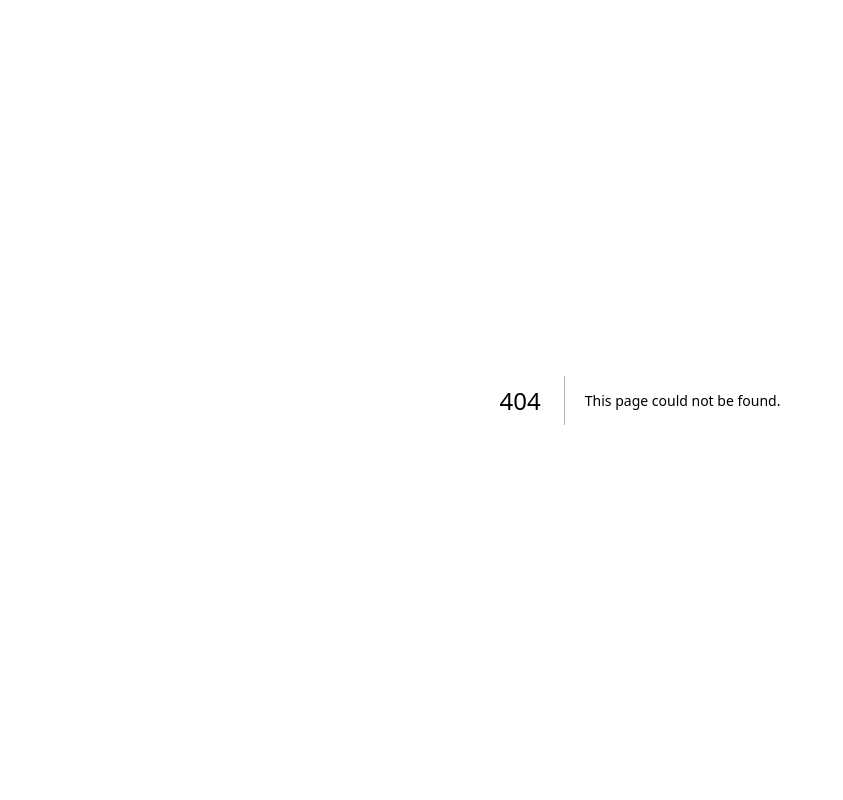
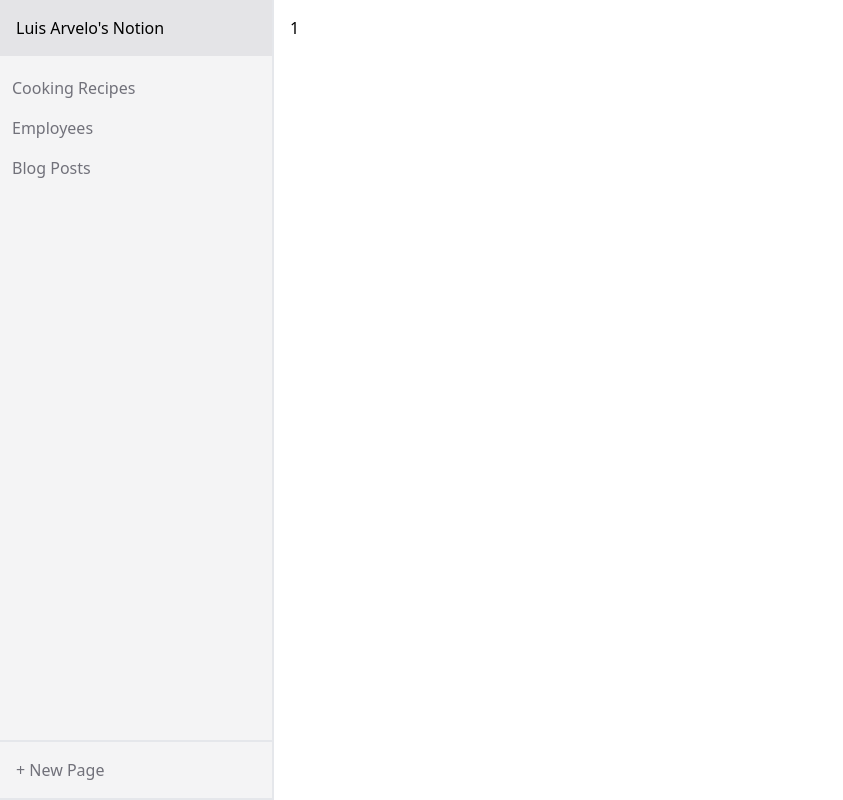
Before and after one commit to Delavalom/clone-notion-ai, a Next.js app: page /app/1/notes/1 in a window 1280 px wide. Before the commit this address had no page. Shown: the whole page, without its empty margins (0-843 px from the left). Built offline with nearby package versions, Linux system fonts and the light colour scheme.

Commit message:
(Layouts): add layouts components and styling

```diff
--- /dev/null
+++ b/src/components/Layouts/OverlayBg.tsx
@@ -0,0 +1,20 @@
+import { type FC } from "react";
+
+type Props = {
+  isOpen: boolean
+  onClick: () => void
+};
+
+export const OverlayBg: FC<Props> = ({isOpen, onClick}) => {
+
+  return (
+    <div
+      className={`fixed inset-0 z-20 bg-black bg-opacity-10 transition duration-200 ease-in-out dark:bg-opacity-50 ${
+        isOpen
+          ? "pointer-events-auto opacity-100"
+          : "pointer-events-none opacity-0"
+      }`}
+      onClick={onClick}
+    />
+  );
+};
--- /dev/null
+++ b/src/components/Layouts/index.tsx
@@ -0,0 +1,17 @@
+import { ReactNode, type FC } from "react";
+import { Sidebar } from "../Sidebar";
+import { OverlayBg } from "./OverlayBg";
+
+type Props = {
+  children: ReactNode;
+};
+
+export const AppLayout: FC<Props> = ({ children }) => {
+  return (
+    <main className="bg-white w-screen h-screen flex">
+      <Sidebar />
+      {/* <OverlayBg /> */}
+      <section className="flex-1 p-4">{children}</section>
+    </main>
+  );
+};
--- /dev/null
+++ b/src/components/Sidebar/index.tsx
@@ -0,0 +1,33 @@
+import { type FC } from "react";
+
+type Props = {};
+
+export const Sidebar: FC<Props> = ({}) => {
+  return (
+    <aside className=" bg-zinc-100 w-3/4 md:w-2/4 lg:w-1/4 2xl:w-2/12 h-full flex flex-col border-r-2 border-opacity-100">
+      <section id="AccountBar" className="p-4 w-fit hover:bg-zinc-200">
+        <p className="w-60">Luis Arvelo&apos;s Notion</p>
+      </section>
+      <section id="NotesContainer" className="h-full flex flex-col justify-between">
+        <ul id="Notes" className="flex flex-col gap-2 px-1 py-4">
+          <li className="hover:bg-zinc-200 rounded-md py-1 px-2 text-zinc-500 text-md">
+            Cooking Recipes
+          </li>
+          <li className="hover:bg-zinc-200 rounded-md py-1 px-2 text-zinc-500 text-md">
+            Employees
+          </li>
+          <li className="hover:bg-zinc-200 rounded-md py-1 px-2 text-zinc-500 text-md">
+            Blog Posts
+          </li>
+        </ul>
+        <button
+          type="button"
+          id="NewNoteButton"
+          className=" hover:bg-zinc-200 py-4 px-4 border-y-2 text-start flex items-center gap-2 text-zinc-500 text-md"
+        >
+          + New Page
+        </button>
+      </section>
+    </aside>
+  );
+};
--- a/src/pages/_app.tsx
+++ b/src/pages/_app.tsx
@@ -1,6 +1,6 @@
-import '@/styles/globals.css'
-import type { AppProps } from 'next/app'
+import "@/styles/globals.css";
+import type { AppProps } from "next/app";
 
 export default function App({ Component, pageProps }: AppProps) {
-  return <Component {...pageProps} />
+  return <Component {...pageProps} />;
 }
--- /dev/null
+++ b/src/pages/app/[id]/notes/[note].tsx
@@ -0,0 +1,17 @@
+import { AppLayout } from "@/components/Layouts";
+import { useRouter } from "next/router";
+import { type FC } from "react";
+
+type Props = {};
+
+const Note: FC<Props> = ({}) => {
+  const { note } = useRouter().query;
+
+  return (
+    <AppLayout>
+      <section className="bg-white w-screen h-screen">{note}</section>
+    </AppLayout>
+  );
+};
+
+export default Note;
```
